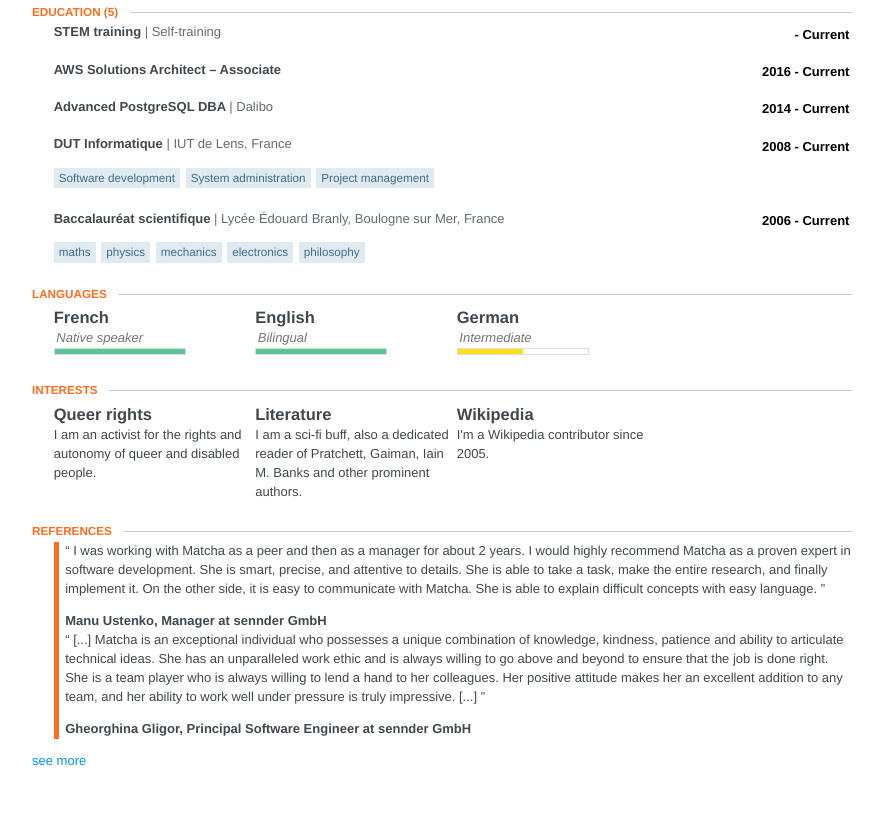
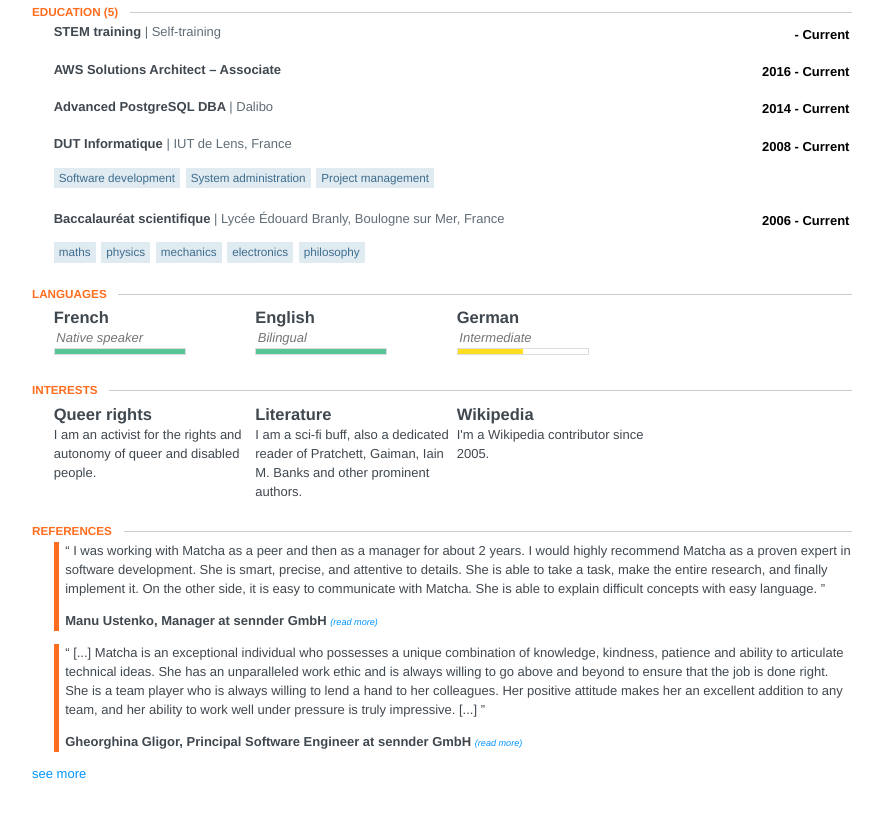
Before and after one commit to matchaxnb/resume, a plain HTML site: page index.html in a window 1280 px wide. Shown: the part 3302-4119 px from the top of the page, without its empty margins (198-1081 px from the left). Drawn offline with Linux system fonts and the light colour scheme.

Commit message:
Deploying to gh-pages from @ matchaxnb/resume@d0b4abf59e8afe394940eb884f689284ddf9821a 🚀

```diff
--- a/index.html
+++ b/index.html
@@ -592,8 +592,14 @@ section .location {
 #references .item {
   padding-left: 0.5em;
   border-left: 5px solid #ff6d1f;
-}
-
+  margin-bottom: 1em;
+}
+
+#references .more-info {
+  font-size: 0.7em;
+  font-weight: normal;
+  font-style: italic;
+}
 .section > section > section {
   margin-bottom: 1rem;
 }
@@ -1588,6 +1594,7 @@ section .location {
           </blockquote>
           <div class="name">
             Manu Ustenko, Manager at sennder GmbH
+            <a class="more-info" target="_blank" href="https://www.linkedin.com/in/matcha-d/#:~:text&#x3D;e)%20de%20Matcha-,I%20was%20working%20with%20Matcha%20as%20a%20peer,-and%20then%20as">(read more)</a>
           </div>
         </div>
         <div class="item">
@@ -1597,6 +1604,7 @@ section .location {
           </blockquote>
           <div class="name">
             Gheorghina Gligor, Principal Software Engineer at sennder GmbH
+            <a class="more-info" target="_blank" href="./rec_gheorghina.pdf">(read more)</a>
           </div>
         </div>
       </section>
```
Also changed, not shown: resume_complete.html (+9 -2 lines).
